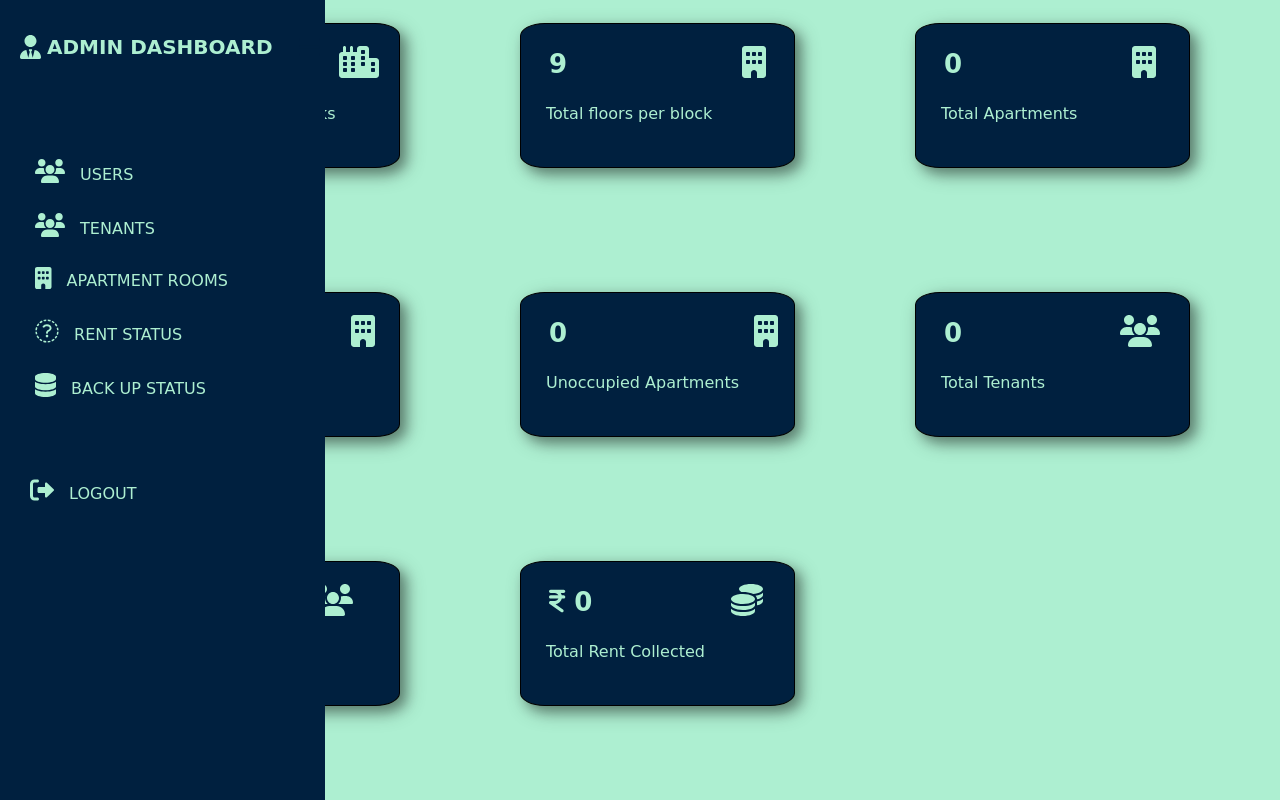
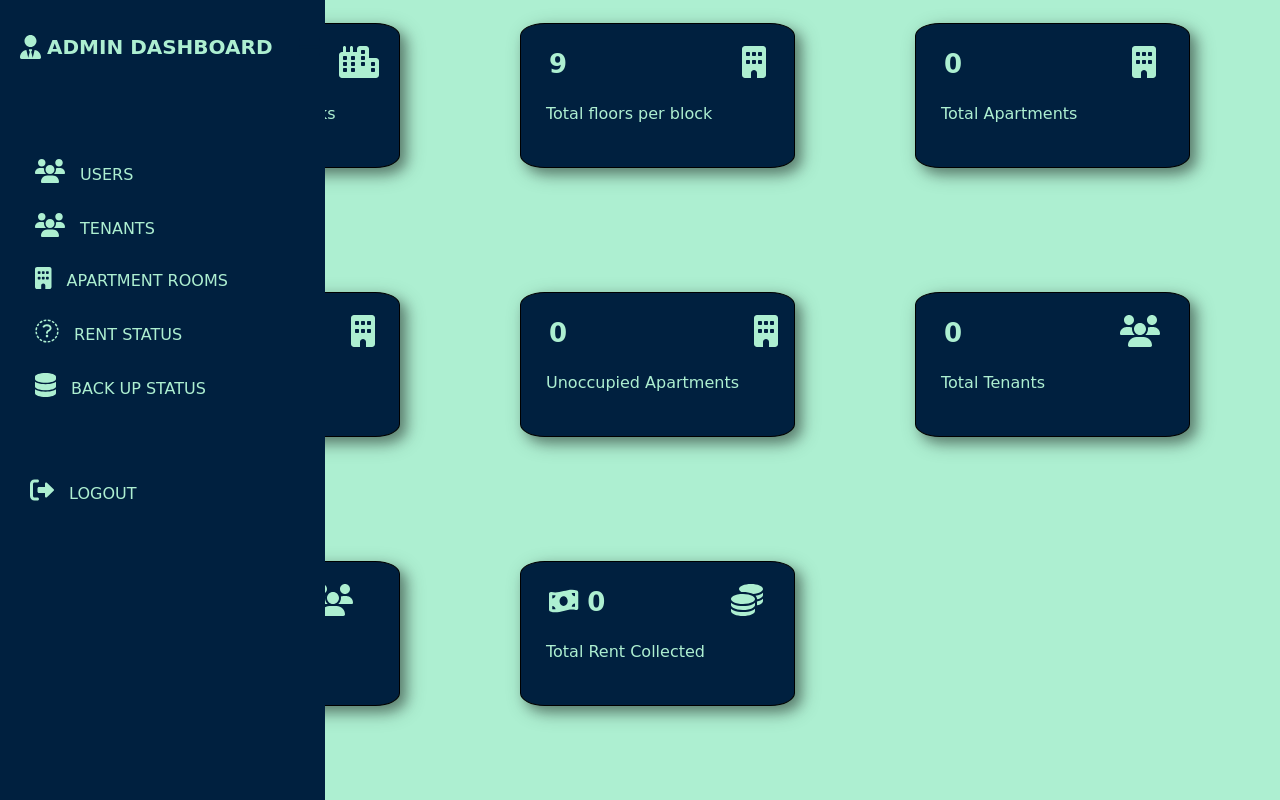
Before and after one commit to MJCappella/TenantManagementSystem, a Flask app: page /AdminDashboard in a window 1280 px wide. Run offline with Flask 3, Linux system fonts and the light colour scheme; data that the repository does not hold is empty; some libraries are stand-ins or nearby versions; some web fonts are replaced.

Commit message:
changed admin features

```diff
--- a/templates/AdminDashboard.html
+++ b/templates/AdminDashboard.html
@@ -78,7 +78,7 @@
 			</div>
 			<div class="card-single">
 				<div>
-					<h1><i class="fa-solid fa-indian-rupee-sign"></i> {{tot_rent}}</h1>
+					<h1><i class="fa-solid fa-money-bill-wave"></i> {{tot_rent}}</h1>
 					<span>Total Rent Collected</span>
 				</div>
 				<div>
```
